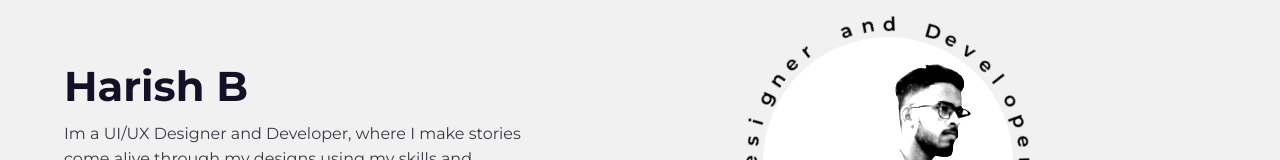
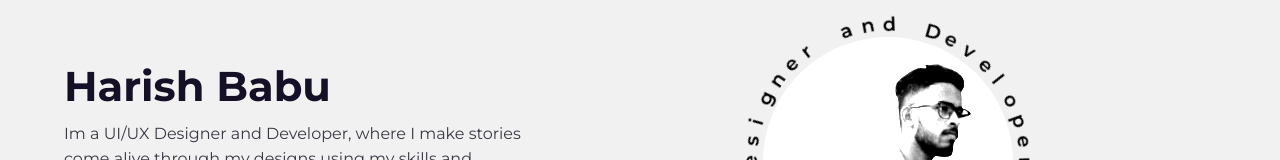
Before and after one commit to Harish77607/portfolio_website, a plain HTML site: page index.html in a window 1280 px wide. Shown: the part 262-422 px from the top of the page. Drawn offline with nearby package versions, Linux system fonts and the light colour scheme.

Commit message:
Update index.html

```diff
--- a/index.html
+++ b/index.html
@@ -3,7 +3,7 @@
   <head>
     <meta charset="UTF-8" />
     <meta name="viewport" content="width=device-width, initial-scale=1.0" />
-    <title>Portfolio Website</title>
+    <title>HarishBabu</title>
     <link
       rel="stylesheet"
       href="https://cdnjs.cloudflare.com/ajax/libs/font-awesome/5.15.1/css/all.min.css"
@@ -58,7 +58,7 @@
         <div class="header-content">
           <div class="container grid-2">
             <div class="column-1">
-              <h1 class="header-title">Harish B</h1>
+              <h1 class="header-title">Harish Babu</h1>
               <p class="text">
                 Im a UI/UX Designer and Developer, where I make stories come
                 alive through my designs using my skills and creativity.
@@ -107,7 +107,6 @@
                     using design softwares like Figma, Adobe Illustrator, Adobe
                     XD.
                   </p>
-                  <!-- <a href="#" class="btn small">Read more</a> -->
                 </div>
               </div>
             </div>
```
